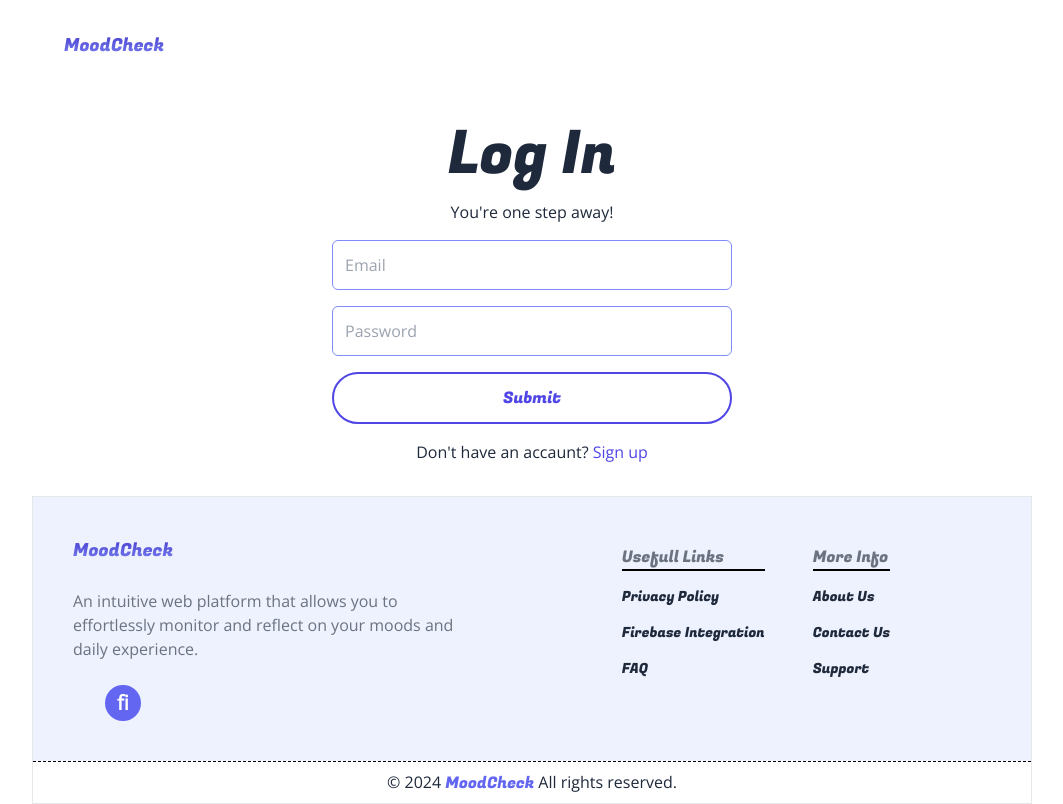
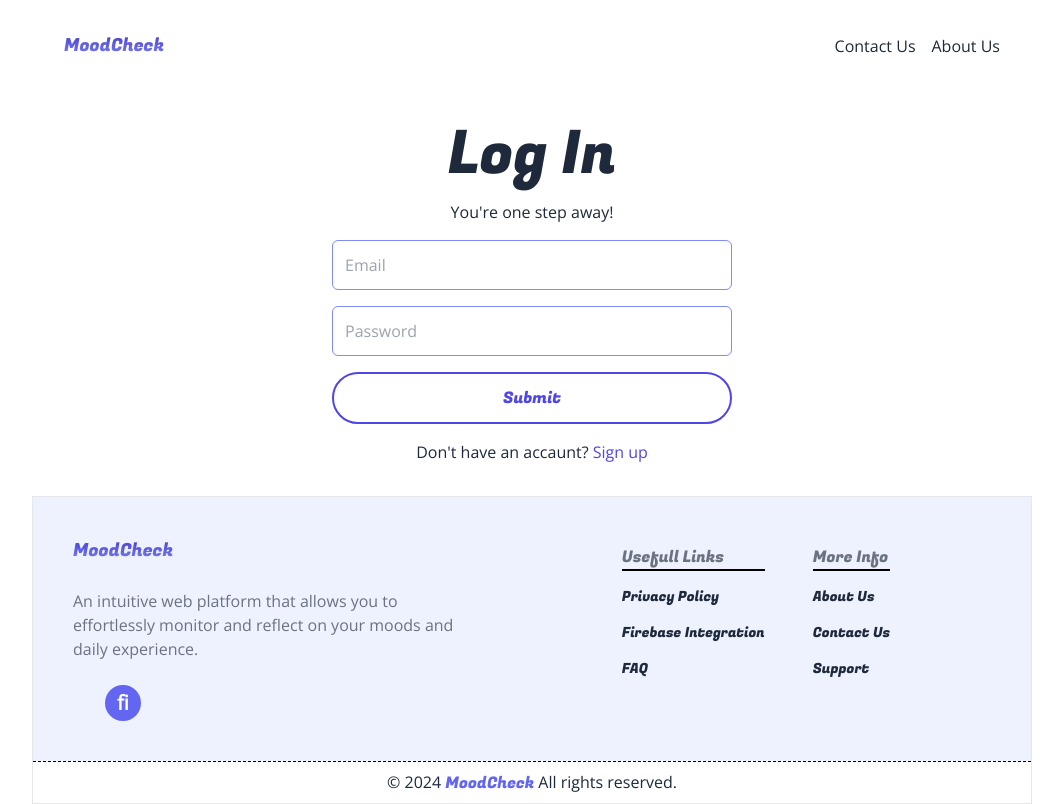
Before and after one commit to KlasniMisho123/MoodCheck, a Next.js app: page /contactus in a window 1280 px wide. Shown: the whole page, without its empty margins (108-1171 px from the left). Built offline with nearby package versions, Linux system fonts and the light colour scheme; no server answers; some icons are missing.

Commit message:
Header Commit

```diff
--- a/app/layout.js
+++ b/app/layout.js
@@ -25,6 +25,14 @@ export default function RootLayout({ children }) {
       <Link href={'/'}>
         <h1 className={"text-base  sm:text-lg textGradient " + fugaz.className}> MoodCheck </h1>
       </Link>
+      <div className="flex flex-row gap-4 ">
+        <Link href={'/contactus'}>
+          <p>Contact Us</p>
+        </Link>
+        <Link href={'/aboutus'}>
+          <p>About Us</p>
+        </Link>
+      </div>
       <Logout />
     </header>
   )
```
